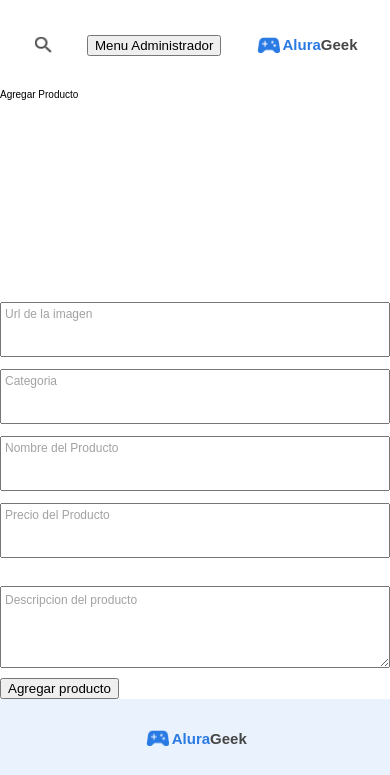
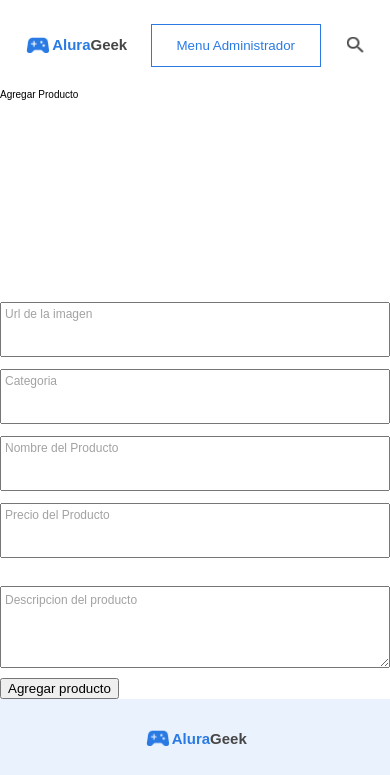
Before and after one commit to axlgoze/Challenge_ONE_AluraGeek, a plain HTML site: page agregaProducto.html in a window 390 px wide. Shown: the top 775 px of the page. Drawn offline with Linux system fonts and the light colour scheme.

Commit message:
25) styling add product page mobile layout

```diff
--- a/CSS/add_product.css
+++ b/CSS/add_product.css
@@ -39,11 +39,23 @@ body{
 .menu-searchContainer{
     display: flex;
 }
-.menu-imagotipo{
+
+.menu-searchContainer{
     order: 2;
 }
-.search{
-    order: ;
+
+.menu-searchContainer--button__button{
+    width: 170px;
+    height: 43px;
+    background-color: transparent;
+    border: var(--color-primary) solid 1px;
+    color: var(--color-primary);
+}
+
+.menu-searchContainer--button__button:hover{
+    background-color: var(--color-primary);
+    border: none;
+    color: white;
 }
 
 /* desktop: min:1024px */
```
